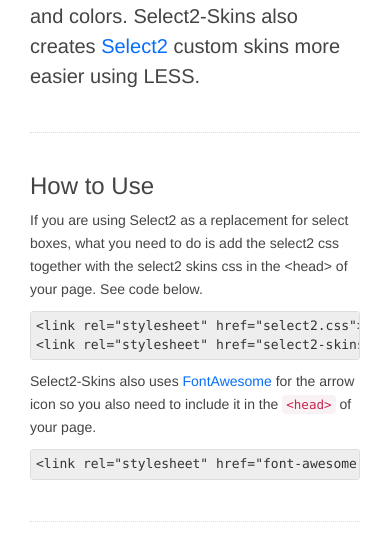
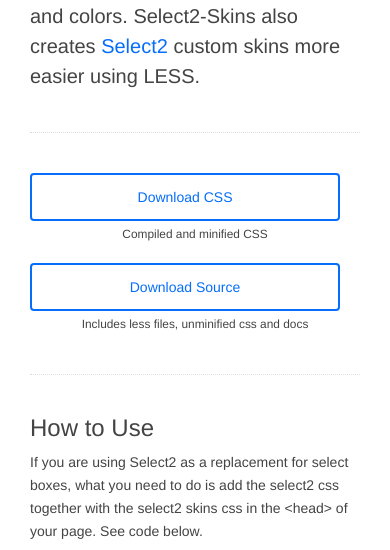
Before and after one commit to themepixels/select2-skins, a website: page docs/index.html in a window 390 px wide. Shown: the part 265-815 px from the top of the page. Drawn offline with nearby package versions, Linux system fonts and the light colour scheme; files that its build step writes are made by us from their sources.

Commit message:
edit docs

```diff
--- a/docs/docs.css
+++ b/docs/docs.css
@@ -141,6 +141,22 @@
   }
 }
 
+.btn-wrapper { display: inline-block; }
+.btn-wrapper small { display: block; }
+
+@media screen and (max-width: 480px) {
+  .btn-wrapper {
+    display: block;
+    margin-bottom: 20px;
+    text-align: center;
+  }
+
+  .btn-wrapper a {
+    display: block;
+    text-align: center;
+  }
+}
+
 .tpx-desc {
   font-weight: 200;
   font-size: 20px;
--- a/docs/index.html
+++ b/docs/index.html
@@ -49,6 +49,18 @@
 
     <h1 class="tpx-title">Select2-Skins</h1>
     <p class="tpx-desc">A css skins for <a href="http://ivaynberg.github.io/select2/">Select2</a> with sizes and colors. Select2-Skins also creates <a href="http://ivaynberg.github.io/select2/">Select2</a> custom skins more easier using LESS.</p>
+
+    <hr>
+
+    <div class="btn-wrapper">
+      <a href="https://raw.githubusercontent.com/themepixels/select2-skins/master/select2-skins.min.css" class="download-btn">Download CSS</a>
+      <small>Compiled and minified CSS</small>
+    </div>
+
+    <div class="btn-wrapper">
+      <a href="https://github.com/themepixels/select2-skins/releases" class="download-btn">Download Source</a>
+      <small>Includes less files, unminified css and docs</small>
+    </div>
 
     <hr>
 
```
Also changed, not shown: README.md.
